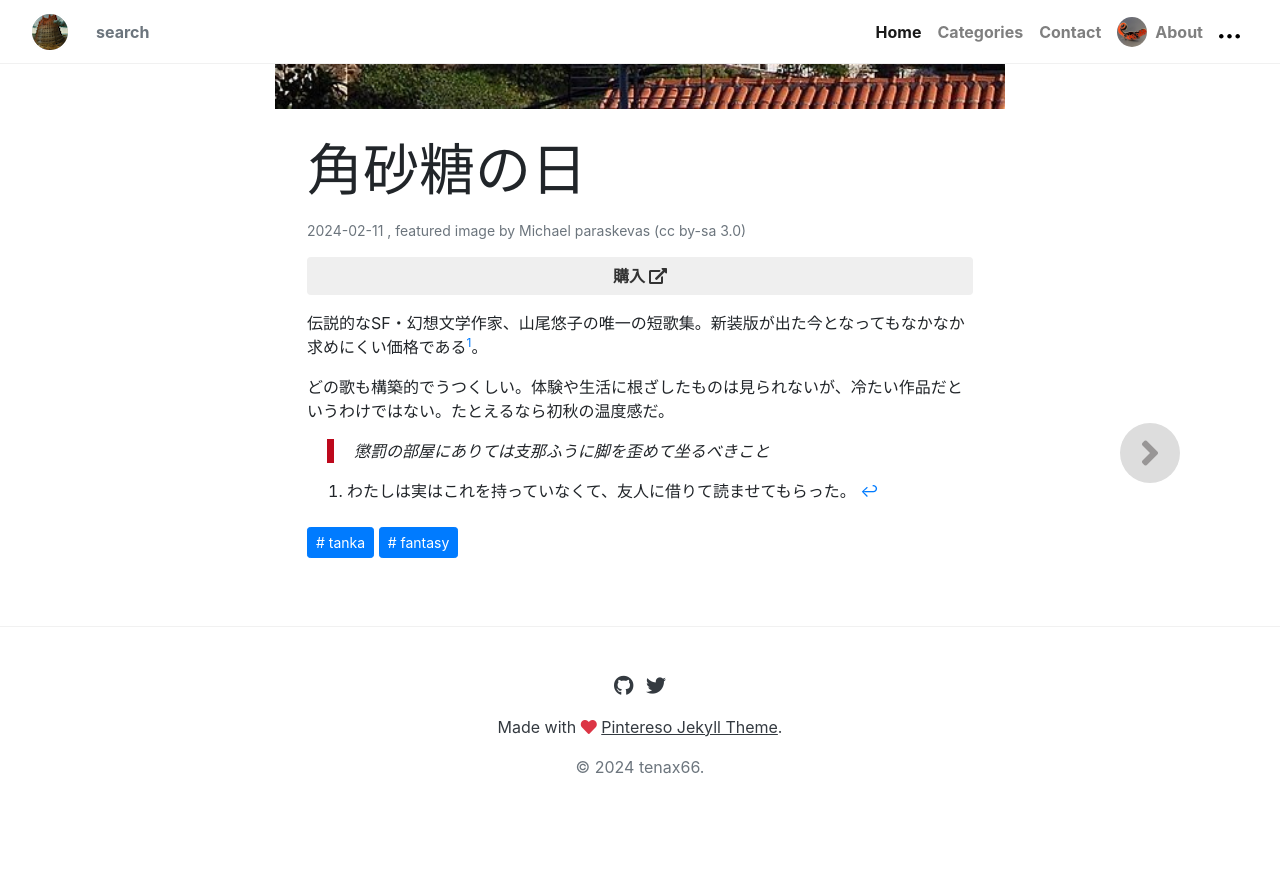
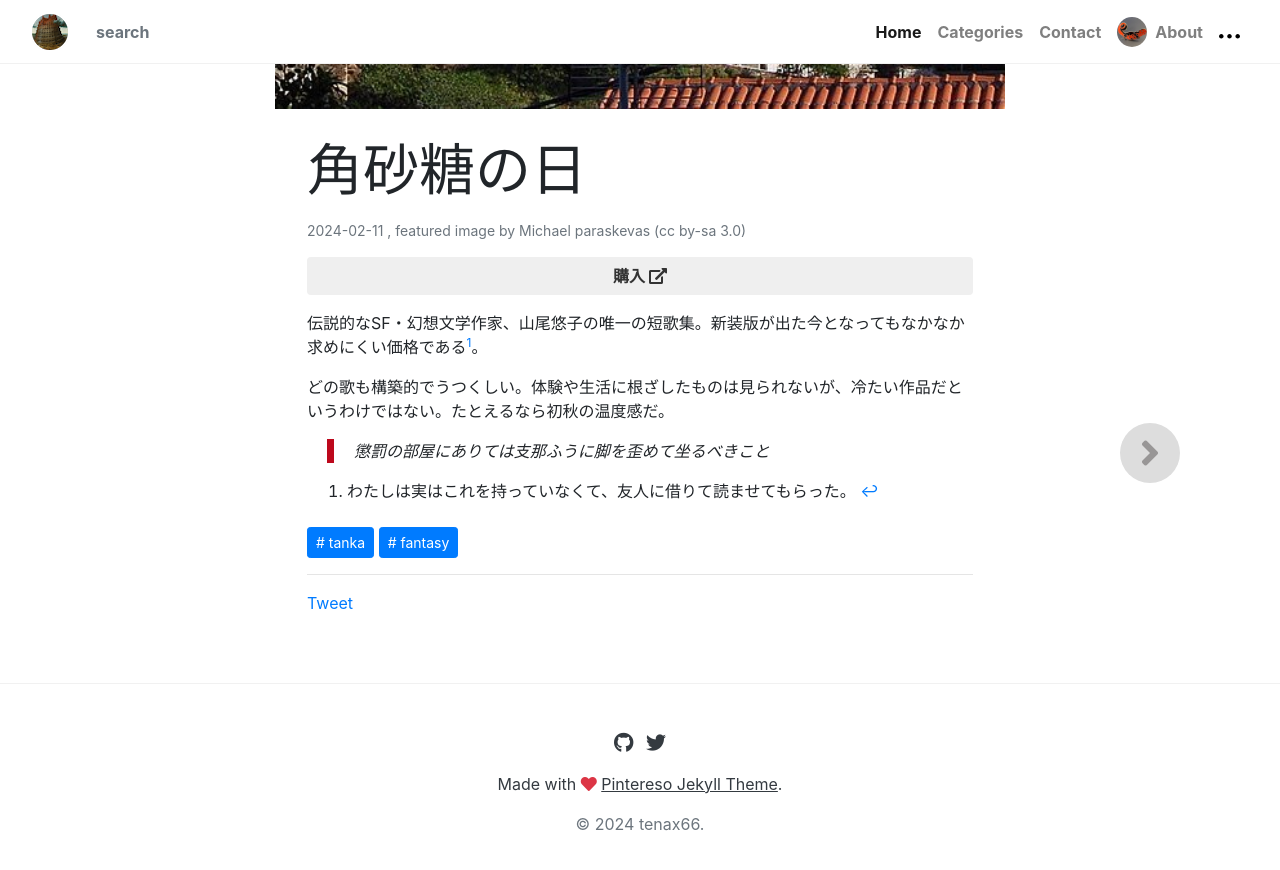
Before and after one commit to tenax66/babel, a Jekyll site: the page built from _posts/2024-02-11-sugar-cube-day.md, in a window 1280 px wide and 900 px high, scrolled down 1107 px. Shown: the top 870 px of the window. Built offline with Jekyll 4.4.1, drawn with Linux system fonts in a browser that asks for light colours; nearby versions of some CDN libraries; library files that are not in the unit come from our copies; comment, search, counter and statistics services are not loaded; before the commit the page ends 1950 px from its top, so only the background shows below that.

Commit message:
add  x button

```diff
--- a/_layouts/post.html
+++ b/_layouts/post.html
@@ -43,6 +43,12 @@ layout: default
                         # {{ category | downcase }}
                       </a>
                     {% endfor %}
+
+                  <!-- social buttons -->
+                  <hr>
+                  <div>
+                    <a href="https://twitter.com/share?ref_src=twsrc%5Etfw" class="twitter-share-button" data-show-count="false">Tweet</a><script async src="https://platform.twitter.com/widgets.js" charset="utf-8"></script>
+                  </div>
     			</div>
 
     			</article>
```
